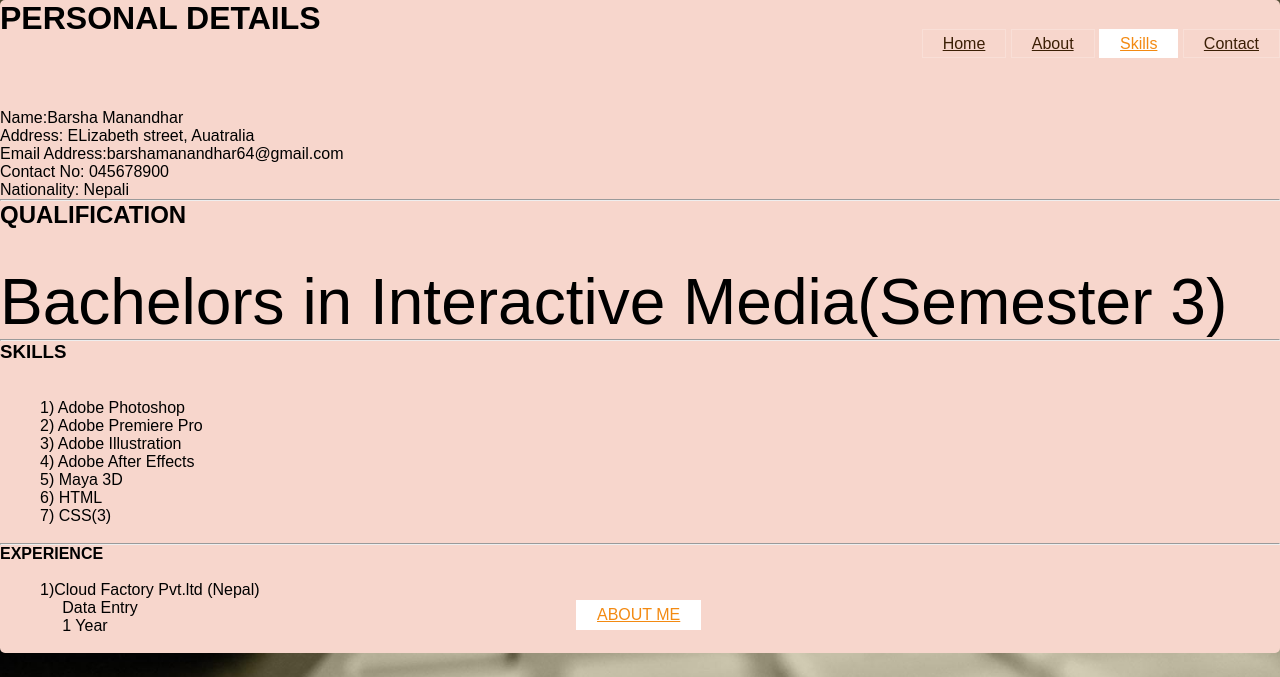
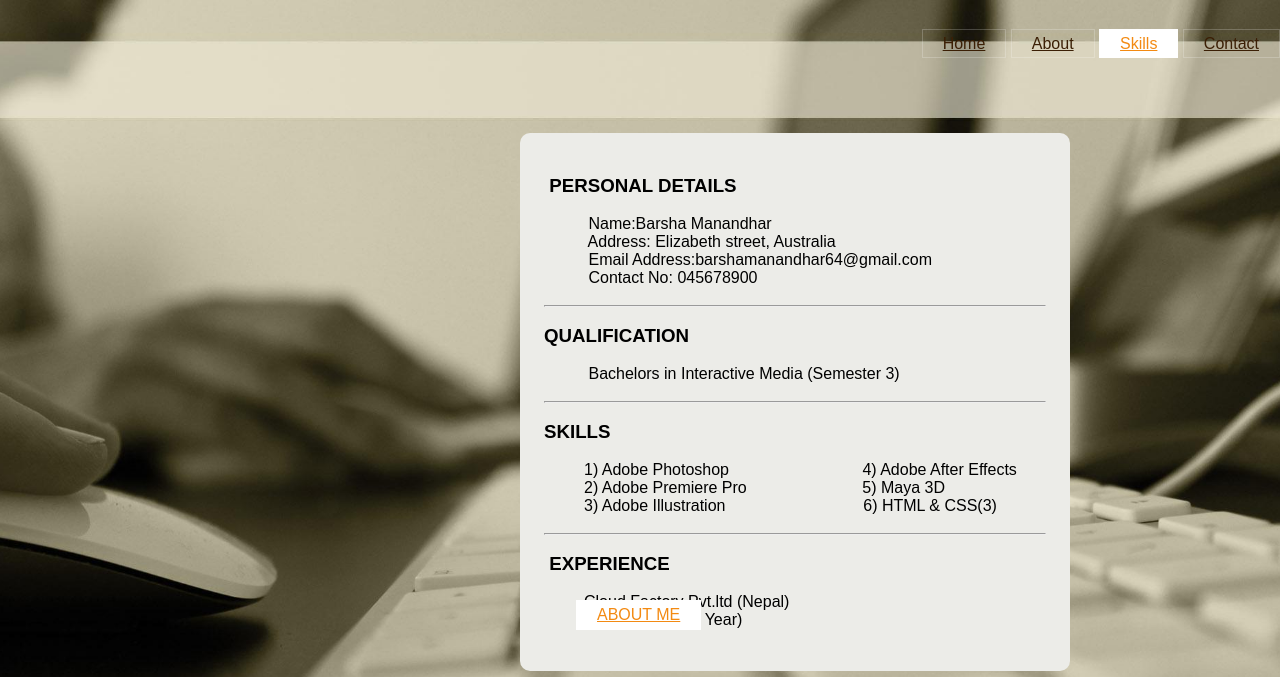
Before and after one commit to Barsha64/bim321project, a plain HTML site: page Webpages/Skills.html in a window 1280 px wide. Shown: the top 677 px of the page. Drawn offline with Linux system fonts and the light colour scheme.

Commit message:
Redesigned the contact web page Chnaged the style and hovering effect

```diff
--- a/Webpages/Skills.html
+++ b/Webpages/Skills.html
@@ -5,8 +5,8 @@
    <meta name="viewport" content="width=device-width, initial-scale=1.0">
    <title>Skills</title>
    <link rel="stylesheet" href="../style.css">
-   <link href="" rel="stylesheet">
    <link rel="stylesheet" href="https://stackpath.bootstrapcdn.com/font-awesome/4.7.0/css/font-awesome.min.css" rel="stylesheet">
+
     <style>
          body {
           background: url(../images/background.jpg);
@@ -15,13 +15,19 @@
           background-position: center center;
           background-attachment: fixed;
         }
+
         .layout {
-          border: 3px #c5aaaa;
-          border-radius: 5px;
-          background-color: rgb(247, 214, 204);
+          border: 3px rgb(243, 138, 18);
+          border-radius: 10px;
+          float:left;
+          padding: 3vh;
+          margin-top: 10vh;
+          margin-left: 65vh;
+          background-color: #ecece8;
         }
+
         .hr {
-          border: 1px;
+          border: 2px;
           color: rgb(243, 138, 18);;
         }
     </style>
@@ -30,54 +36,44 @@
     <header>
         <div class="container">
              <nav>
-                <ul>
                   <li><a href="../index.html">Home</a></li>
                   <li><a href="../Webpages/About.html">About</a></li>
                   <li class="active"><a href="../Webpages/Skills.html">Skills</a></li>
                   <li><a href="../Webpages/Contact.html">Contact</a></li>
-                </ul>
+
            </nav>
-       </div>
+         </div>
        <div class="layout">
-        <h1> PERSONAL DETAILS </h1>
-        <br><br><br><br>
-        <ul>
-          <li>Name:Barsha Manandhar</li>
-          <li>Address: ELizabeth street, Auatralia</li>
-          <li>Email Address:barshamanandhar64@gmail.com</li>
-          <li>Contact No: 045678900</li>
-          <li>Nationality: Nepali</li>
-        </ul>
+        <pre>
+          <h3> PERSONAL DETAILS </h3>
+          Name:Barsha Manandhar
+          Address: Elizabeth street, Australia
+          Email Address:barshamanandhar64@gmail.com
+          Contact No: 045678900
+       </pre>
         <hr>
-        <h2>QUALIFICATION</h2>
-        <br><br>
-        <p>Bachelors in Interactive Media(Semester 3)</p>
+        <pre>
+          <h3>QUALIFICATION</h3>
+          Bachelors in Interactive Media (Semester 3)
+        </pre>
        <hr>
-       <h3>SKILLS</h3>
-       <br><br>
        <pre>
-         1) Adobe Photoshop
-         2) Adobe Premiere Pro
-         3) Adobe Illustration
-         4) Adobe After Effects
-         5) Maya 3D
-         6) HTML
-         7) CSS(3)
+        <h3>SKILLS</h3>
+         1) Adobe Photoshop                              4) Adobe After Effects
+         2) Adobe Premiere Pro                          5) Maya 3D
+         3) Adobe Illustration                               6) HTML & CSS(3)
        </pre>
        <hr>
-       <h4> EXPERIENCE</h4>
-       <br>
-       <pre>
-         1)Cloud Factory Pvt.ltd (Nepal)
-              Data Entry
-              1 Year
+
+        <pre>
+          <h3> EXPERIENCE</h3>
+         Cloud Factory Pvt.ltd (Nepal)
+              Data Entry (1 Year)
        </pre>
        </div>
-
-
-   </header>
-   <a class="click" href="../Webpages/About.html">ABOUT ME</a>
-   <footer>
+     <a class="click" href="../Webpages/About.html">ABOUT ME</a>
+    </header>
+  <footer>
     <a href="https://www.facebook.com/barsha.manandhar/"><i class="fa fa-facebook"></i></a>
     <a href="https://www.instagram.com/barsha.manandhar.14/"><i class="fa fa-instagram"></i></a>
     <a href="https://www.twitter.com/barsha.manandhar.14/"><i class="fa fa-twitter"></i></a>
--- a/style.css
+++ b/style.css
@@ -50,10 +50,6 @@ body{ /* backgroung image positioning */
       color:rgb(243, 138, 18);
   }
 
-p { /*font size for paragraph*/
-    font-size: 5vw;
-  }
-
 .click { /* style for about me button for position and display*/
     position: fixed;
     top:75%;
```
Also changed, not shown: Webpages/About.html (+26 -16 lines), Webpages/Contact.html (+7 -6 lines), index.html (+1 -1 lines), 1 other file.
